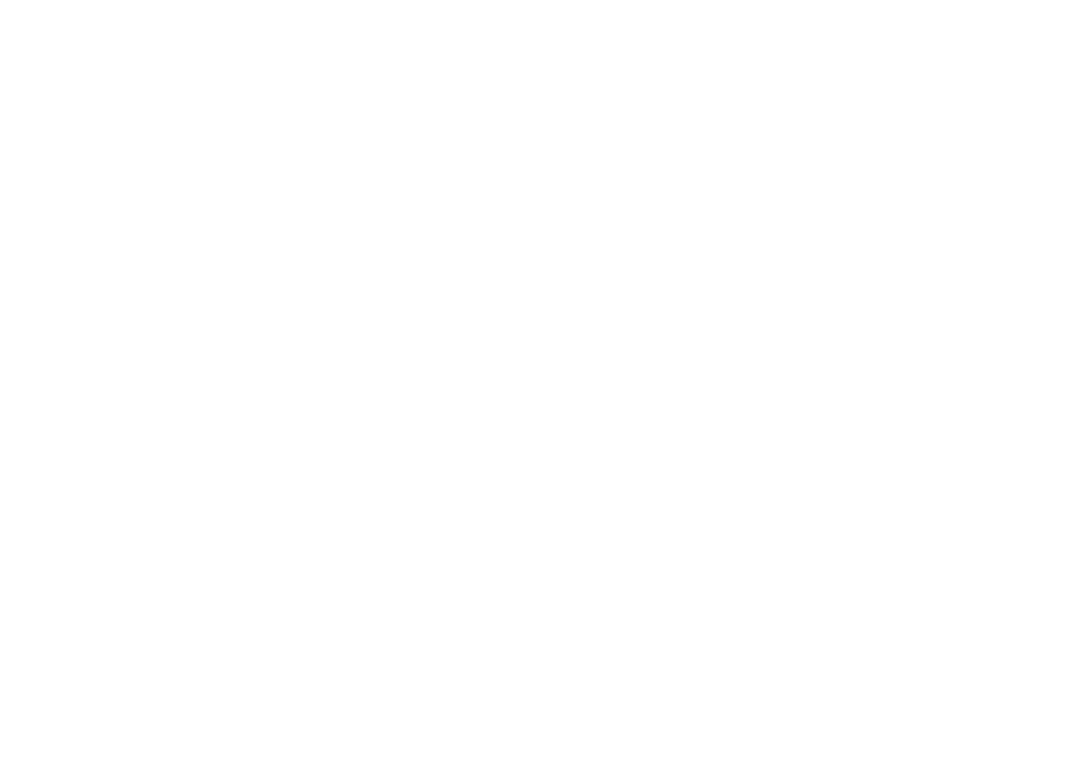
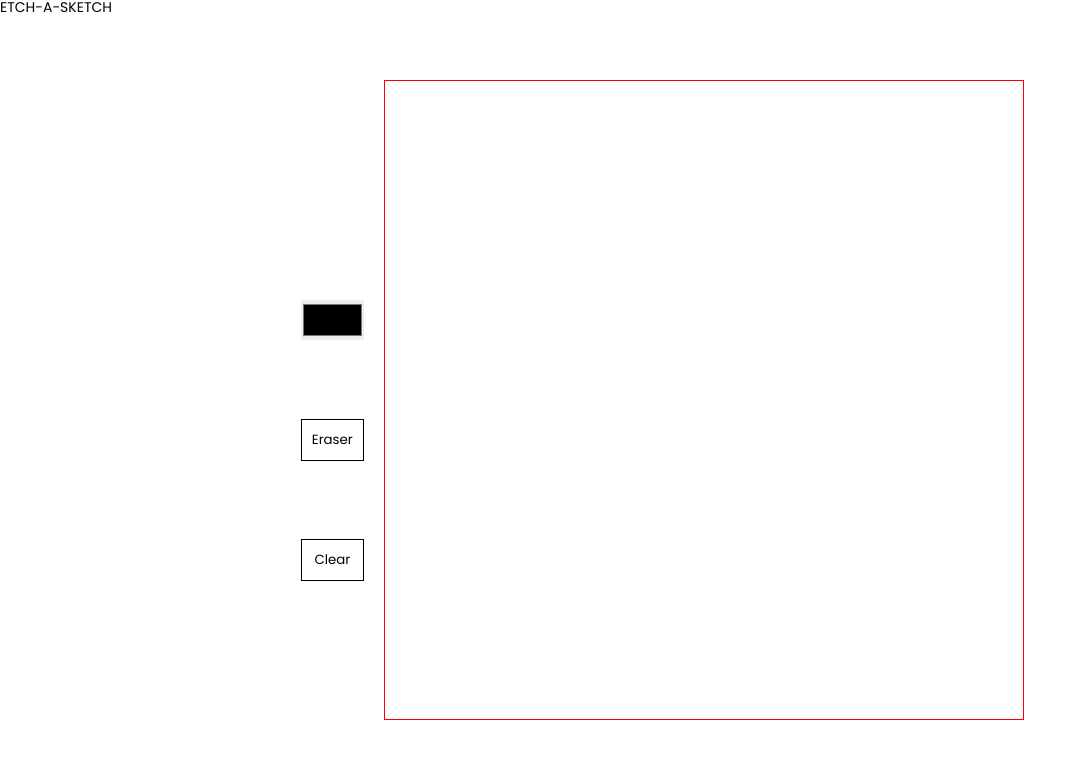
Before and after one commit to ArtmMtvnko/Etch-a-Sketch, a website built with webpack: page src/index.html in a window 1280 px wide. Shown: the whole page, without its empty margins (0-1086 px from the left). Built offline with nearby package versions, Linux system fonts and the light colour scheme.

Commit message:
make simple design, began to add functionality od drawing

```diff
--- /dev/null
+++ b/src/draw.js
@@ -0,0 +1,4 @@
+export function draw(event) {
+    if (event.type === 'mouseover' && !mouseDown) return
+
+}
--- /dev/null
+++ b/src/fillCanvas.js
@@ -0,0 +1,11 @@
+const canvas = document.querySelector('#canvas')
+const mouseDown = false;
+
+for (let i = 0; i < 64**2; i++) {
+    const canvasItem = document.createElement('div')
+    canvasItem.classList.add('canvas__item')
+    canvasItem.addEventListener('mousedown', () => mouseDown = true)
+    canvasItem.addEventListener('mouseup', () => mouseDown = false)
+    canvasItem.addEventListener('mouseover', () => {})
+    canvas.appendChild(canvasItem)
+}
--- a/src/index.html
+++ b/src/index.html
@@ -6,6 +6,23 @@
     <title>Etch-a-Sketch</title>
 </head>
 <body>
+    <div class="wrap">
+        <header>
+            <h1>ETCH-A-SKETCH</h1>
+        </header>
+        <main>
+            <aside class="tools">
+                <input id="colorPicker" type="color" value="#000000">
+                <button class="eraser">Eraser</button>
+                <button>Clear</button:clear>
+            </aside>
 
+            <section class="paint">
+                <div id="canvas" class="canvas">
+
+                </div>
+            </section>
+        </main>
+    </div>
 </body>
 </html>
--- a/src/index.js
+++ b/src/index.js
@@ -0,0 +1,2 @@
+import './fillCanvas.js'
+import './styles/index.scss'
--- /dev/null
+++ b/src/styles/aside.scss
@@ -0,0 +1,32 @@
+%scaleGrowOnHover {
+    transition: 0.2s;
+
+        &:hover {
+            transform: scale(1.05);
+        }
+}
+
+aside {
+    display: grid;
+    height: 50%;
+    width: 30%;
+
+    grid-template-rows: repeat(3, 1fr);
+
+    place-items: center;
+
+    input[type='color'] {
+        width: 100%;
+        height: 40px;
+        cursor: pointer;
+        @extend %scaleGrowOnHover;
+    }
+
+    > button {
+        width: 100%;
+        padding: 10px;
+        background-color: transparent;
+        border: 1px solid #000000;
+        @extend %scaleGrowOnHover;
+    }
+}
--- /dev/null
+++ b/src/styles/canvas.scss
@@ -0,0 +1,16 @@
+.paint {
+    width: 100%;
+    height: 100%;
+
+    .canvas {
+        display: grid;
+
+        grid-template-columns: repeat(64, 1fr);
+        grid-template-rows: repeat(64, 1fr);
+
+        height: 64px * 10;
+        width: 64px * 10;
+
+        border: 1px solid red;
+    }
+}
--- /dev/null
+++ b/src/styles/index.scss
@@ -0,0 +1,17 @@
+@import url('https://fonts.googleapis.com/css2?family=Poppins:wght@100;200;400;500;700&display=swap');
+@import "./null-styles.scss";
+@import "./main.scss";
+
+body {
+    font-family: 'Poppins', sans-serif;
+    .wrap {
+        width: 100%;
+        height: 100%;
+        header {
+            height: 10%;
+        }
+        main {
+            height: 90%;
+        }
+    }
+}
--- /dev/null
+++ b/src/styles/main.scss
@@ -0,0 +1,13 @@
+@import "./aside.scss";
+@import "./canvas.scss";
+
+main {
+    display: grid;
+    width: 60%;
+    margin: 0 auto;
+
+    grid-template-columns: 1fr 1fr;
+    grid-template-rows: auto;
+
+    place-items: center;
+}
--- /dev/null
+++ b/src/styles/null-styles.scss
@@ -0,0 +1,49 @@
+* {
+    padding: 0;
+    margin: 0;
+    border: 0;
+}
+*,
+*:before,
+*:after {
+    -webkit-box-sizing: border-box;
+    -moz-box-sizing: border-box;
+    box-sizing: border-box;
+}
+
+:focus,:active {
+    outline: none;
+}
+
+a:focus,
+a:active {
+    outline: none;
+}
+
+nav, footer, header, aside {
+    display: block;
+}
+
+html, body {
+    height: 100%;
+    width: 100%;
+    font-size: 100%;
+    line-height: 1;
+    font-size: 14px;
+    -webkit-text-size-adjust: 100%;
+    -ms-text-size-adjust: 100%;
+    -moz-text-size-adjust: 100%;
+}
+
+input, button, textarea {
+    font-family: inherit;
+}
+
+input::-ms-clear {display: none;}
+button {cursor: pointer;}
+button::-moz-focus-inner {padding: 0; border: 0;}
+a, a:visited {text-decoration: none;}
+a:hover {text-decoration: none;}
+ul, li {list-style: none;}
+img {vertical-align: top;}
+h1, h2, h3, h4, h5, h6 {font-size: inherit; font-weight: 400;}
```
